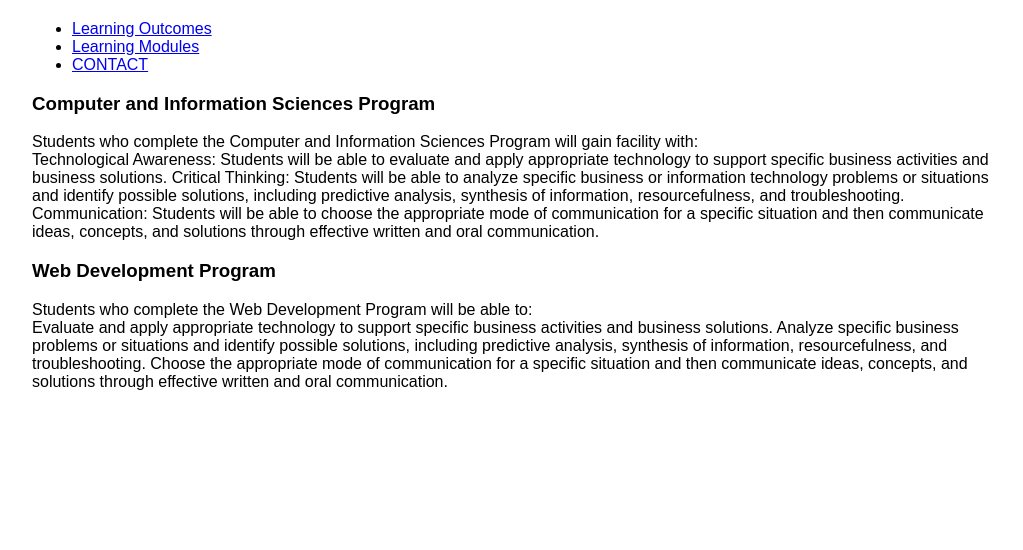
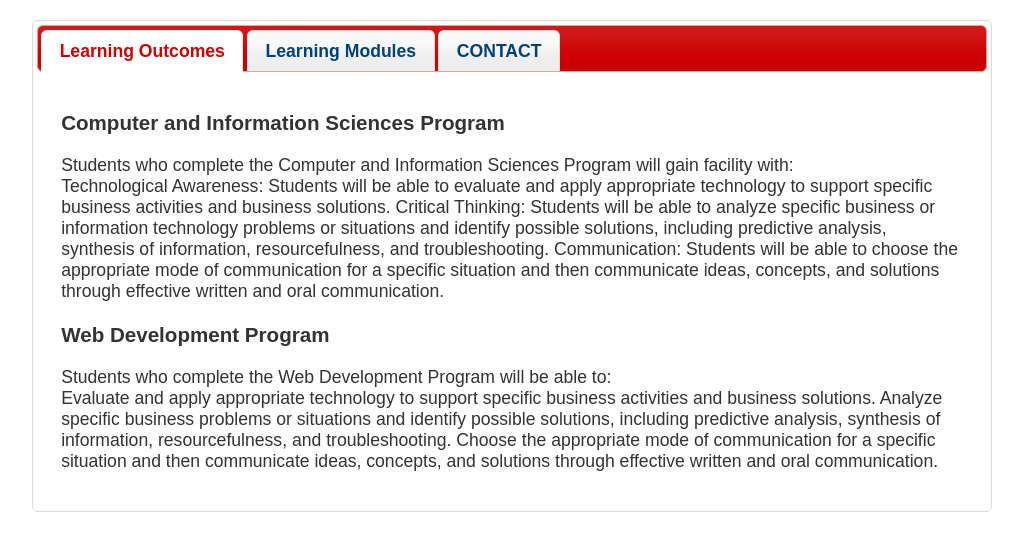
Before and after one commit to A-Birch/jQuery_Assignment, a plain HTML site: page part2/Tabbed Menu Bar/index.html in a window 1280 px wide. Shown: the whole page, without its empty margins (128-1151 px from the left). Drawn offline with nearby package versions, Linux system fonts and the light colour scheme; the site is published under a folder, as on GitHub Pages, so addresses that start at the root find nothing.

Commit message:
fixing mistakes in the link's path

```diff
--- a/part2/Tabbed Menu Bar/index.html
+++ b/part2/Tabbed Menu Bar/index.html
@@ -4,12 +4,13 @@
   <meta charset="utf-8">
   <meta name="viewport" content="width=device-width, initial-scale=1">
   <title>A jQuery Tabbed Menu Bar</title>
-  <link rel="stylesheet" href="/js/jquery-ui-1.12.1.custom/jquery-ui-1.12.1.custom/jquery-ui.css">
-  <link rel="stylesheet" href="/js/jquery-ui-1.12.1.custom/jquery-ui-1.12.1.custom/jquery-ui.theme.css">
+  <link rel="stylesheet" href="js/jquery-ui-1.12.1.custom/jquery-ui-1.12.1.custom/jquery-ui.css">
+  <link rel="stylesheet" href="js/jquery-ui-1.12.1.custom/jquery-ui-1.12.1.custom/jquery-ui.theme.css">
   <link rel="stylesheet" href="styles/normalize.css">
   <link rel="stylesheet" href="styles/styles.css">
   <script src="https://code.jquery.com/jquery-1.12.4.js"></script>
   <script src="https://code.jquery.com/ui/1.12.1/jquery-ui.js"></script>
+
   <script>
   $( function() {
     $( "#tabLinks" ).tabs({
```
Also changed, not shown: part2/Accordion/index.html (+3 -2 lines).
